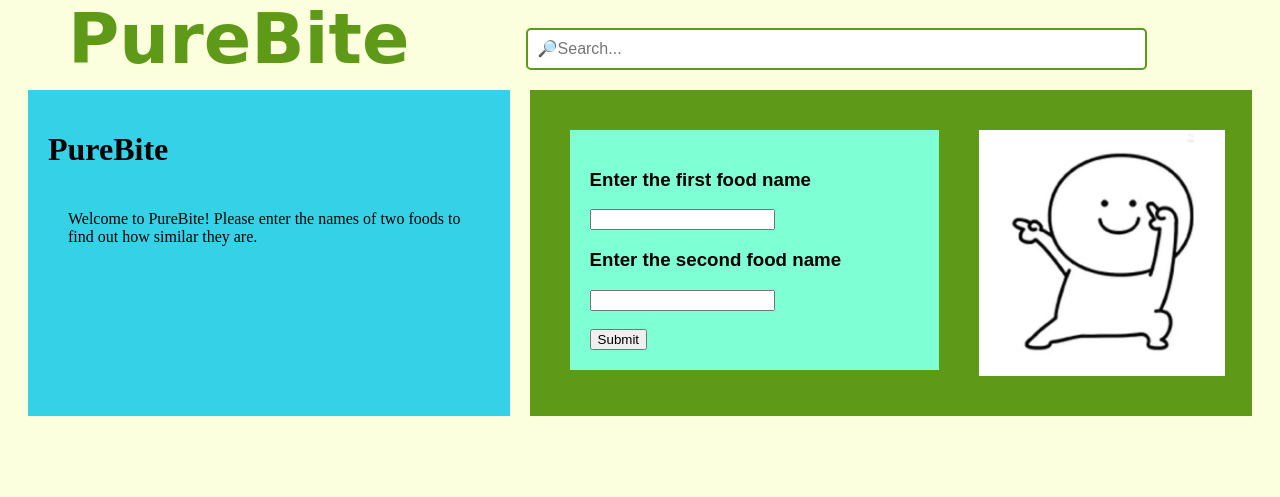
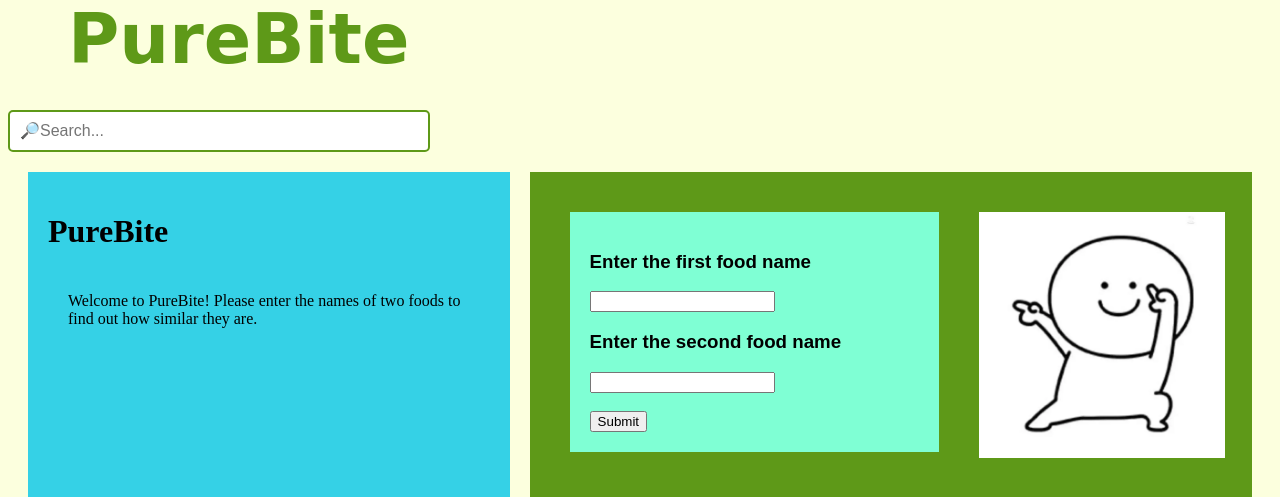
Before and after one commit to Ormiston-Senior-College-NZ/final-assessment-as91903-or-as91906-and-as91907-Anh-pham-csc, a Flask app: page /check in a window 1280 px wide. Shown: the top 497 px of the page. Run offline with Flask 3, Linux system fonts and the light colour scheme; some libraries are stand-ins or nearby versions; some web fonts are replaced.

Commit message:
add the searching tool

```diff
--- a/PureBite/templates/name.html
+++ b/PureBite/templates/name.html
@@ -10,8 +10,10 @@
 <body class="body">
     <header class="header">
         <h1 class="title">PureBite</h1>
+        <div class="gcse-search"></div>
         <input type="text" placeholder="🔎Search..." class="search">
-
+        <script async src="https://cse.google.com/cse.js?cx=91cb9696600824c99">
+        </script>
     </header>
     <div class = "container">
         <form class = "left">
```
Also changed, not shown: PureBite/static/style.css (line endings or trailing spaces).
